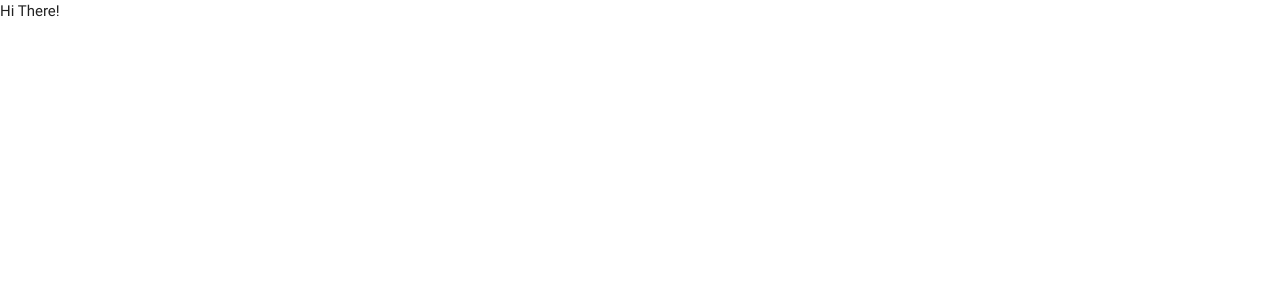
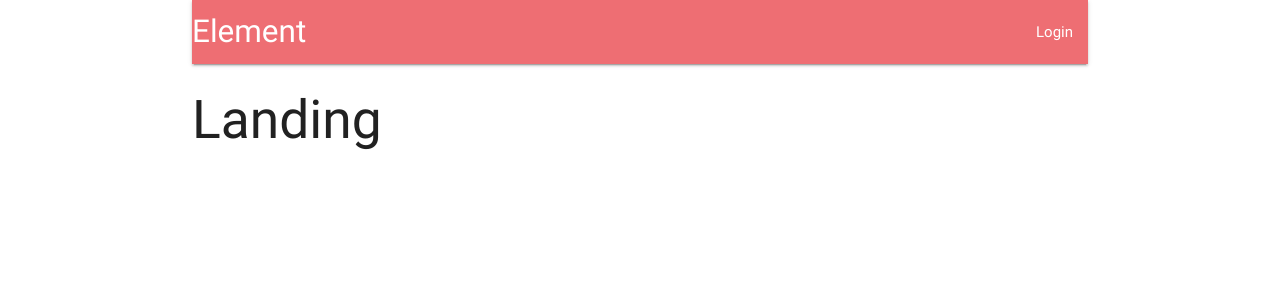
Before and after one commit to currymich/winter-challenge, a React (Create React App) app in the folder client/: page / in a window 1280 px wide. Shown: the top 300 px of the page. Built offline with nearby package versions, Linux system fonts and the light colour scheme.

Commit message:
replacing default div with enabled routes connected to base components

```diff
--- a/client/src/components/App.js
+++ b/client/src/components/App.js
@@ -5,10 +5,20 @@
 const Dashboard = () => <h2>Dashboard</h2>;
 const SurveyNew = () => <h2>SurveyNew</h2>;
 const Landing = () => <h2>Landing</h2>;
+
 const App = () => {
   return (
-    <div>
-      Hi There!
+    <div className="container">
+      <BrowserRouter>
+        <div>
+          <Header />
+          <Switch>
+            <Route path="/surveys/new" component={SurveyNew} />
+            <Route path="/surveys" component={Dashboard} />
+            <Route path="/" component={Landing} />
+          </Switch>
+        </div>
+      </BrowserRouter>
     </div>
   );
 };
```
